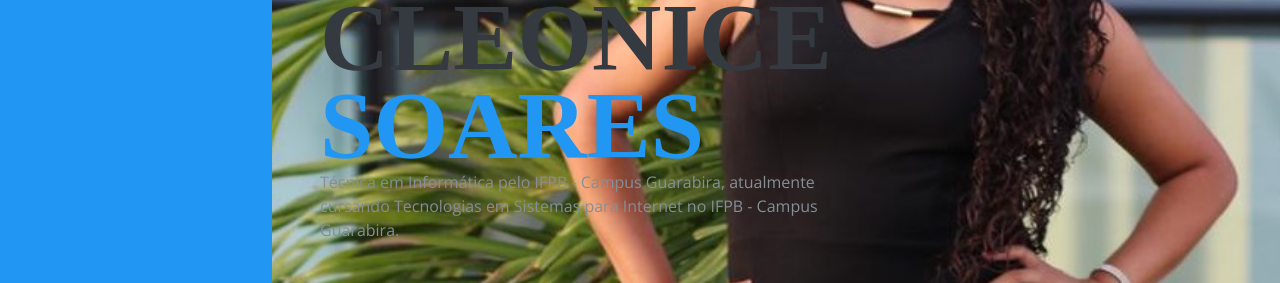
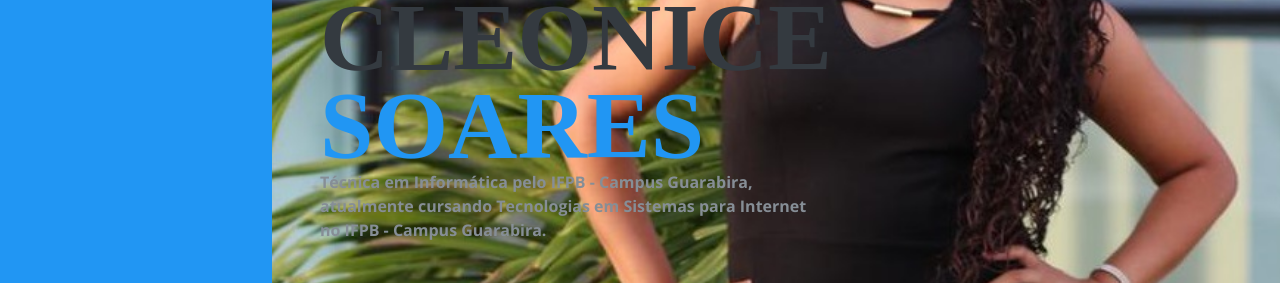
Before and after one commit to CleoniceSoares/CleoniceSoares.github.io, a plain HTML site: page index.html in a window 1280 px wide. Shown: the part 322-605 px from the top of the page. Drawn offline with nearby package versions, Linux system fonts and the light colour scheme; a web font is replaced by a local one.

Commit message:
Atualização

```diff
--- a/index.html
+++ b/index.html
@@ -54,7 +54,9 @@ License URL: https://creativecommons.org/licenses/by/4.0/
               </h1>
               <p class="mb-5" style="max-width: 500px;" >
                 <!-- Colocar resumo sobre eu-->
-                Técnica em Informática pelo IFPB - Campus Guarabira, atualmente cursando Tecnologias em Sistemas para Internet no IFPB - Campus Guarabira.
+                <b>Técnica em Informática pelo IFPB - Campus Guarabira, atualmente
+                cursando Tecnologias em Sistemas para Internet no IFPB - Campus
+                Guarabira.</b>
               </p>
               <ul class="list-inline list-social-icons mb-0">
                   <!-- <li class="list-inline-item">
```
